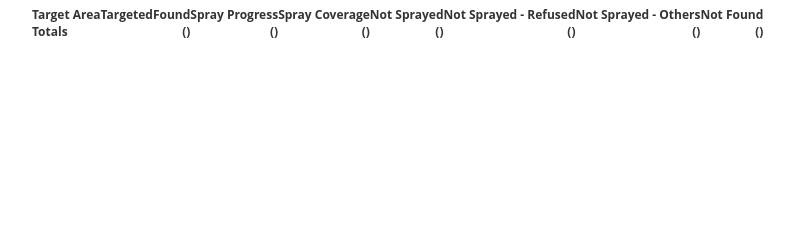
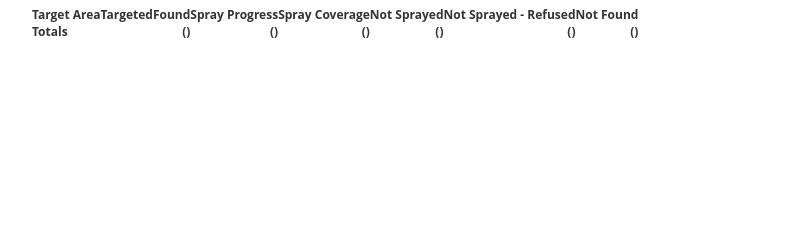
Before and after one commit to onaio/mspray, a Django app: template mspray/apps/main/templates/home/district.html in a window 1280 px wide. Shown: the part 153-393 px from the top of the page, without its empty margins (38-832 px from the left). Run offline with Django 3.2, Linux system fonts and the light colour scheme; the template is opened without the code that fills it, so the values that code supplies are empty; some libraries are stand-ins or nearby versions.

Commit message:
change not spray refused percentage, remove not sprayed other

```diff
--- a/mspray/apps/main/templates/home/district.html
+++ b/mspray/apps/main/templates/home/district.html
@@ -18,7 +18,6 @@
                             <th data-sortable-col>Spray Coverage</th>
                             <th data-sortable-col>Not Sprayed</th>
                             <th data-sortable-col>Not Sprayed - Refused</th>
-                            <th data-sortable-col>Not Sprayed - Others</th>
                             <th data-sortable-col>Not Found</th>
                         </tr>
                     </thead>
@@ -37,8 +36,7 @@
                             <td class='numbers'>{{ district.visited_sprayed|intcomma }} ({% percentage district.visited_sprayed district.structures %})</td>
                             <td class='numbers'>{{ district.visited_sprayed|intcomma }} ({% percentage district.visited_sprayed district.visited_total %})</td>
                             <td class='numbers'>{{ district.visited_not_sprayed|intcomma }} ({% percentage district.visited_not_sprayed district.visited_total %})</td>
-                            <td class='numbers'>{{ district.visited_refused|intcomma }} ({% percentage district.visited_refused district.visited_total %})</td>
-                            <td class='numbers'>{{ district.visited_other|intcomma }} ({% percentage district.visited_other district.visited_total %})</td>
+                            <td class='numbers'>{{ district.visited_refused|intcomma }} ({% percentage district.visited_refused district.visited_not_sprayed %})</td>
                             <td class='numbers'>{{ district.not_visited|intcomma }} ({% percentage district.not_visited district.structures %})</td>
                         </tr>
                     {% endfor %}
@@ -51,8 +49,7 @@
                             <td class='numbers'>{{ district_totals.visited_sprayed|intcomma  }} ({% percentage district_totals.visited_sprayed district_totals.structures %})</td>
                             <td class='numbers'>{{ district_totals.visited_sprayed|intcomma  }} ({% percentage district_totals.visited_sprayed district_totals.visited_total %})</td>
                             <td class='numbers'>{{ district_totals.visited_not_sprayed|intcomma  }} ({% percentage district_totals.visited_not_sprayed district_totals.visited_total %})</td>
-                            <td class='numbers'>{{ district_totals.visited_refused|intcomma  }} ({% percentage district_totals.visited_refused district_totals.visited_total %})</td>
-                            <td class='numbers'>{{ district_totals.visited_other|intcomma  }} ({% percentage district_totals.visited_other district_totals.visited_total %})</td>
+                            <td class='numbers'>{{ district_totals.visited_refused|intcomma  }} ({% percentage district_totals.visited_refused district_totals.visited_not_sprayed %})</td>
                             <td class='numbers'>{{ district_totals.not_visited|intcomma  }} ({% percentage district_totals.not_visited district_totals.structures %})</td>
                         </tr>
                     </tfoot>
```
